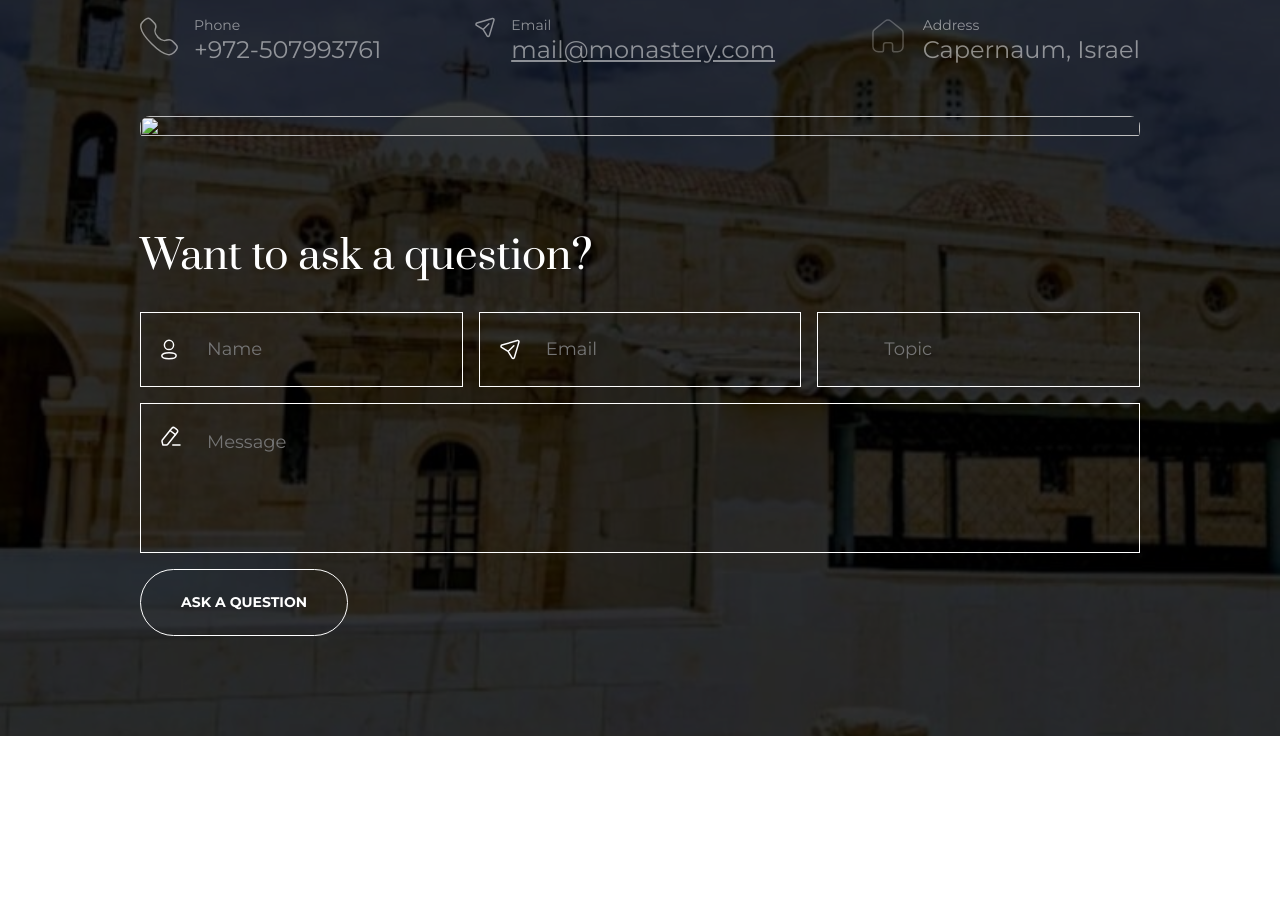
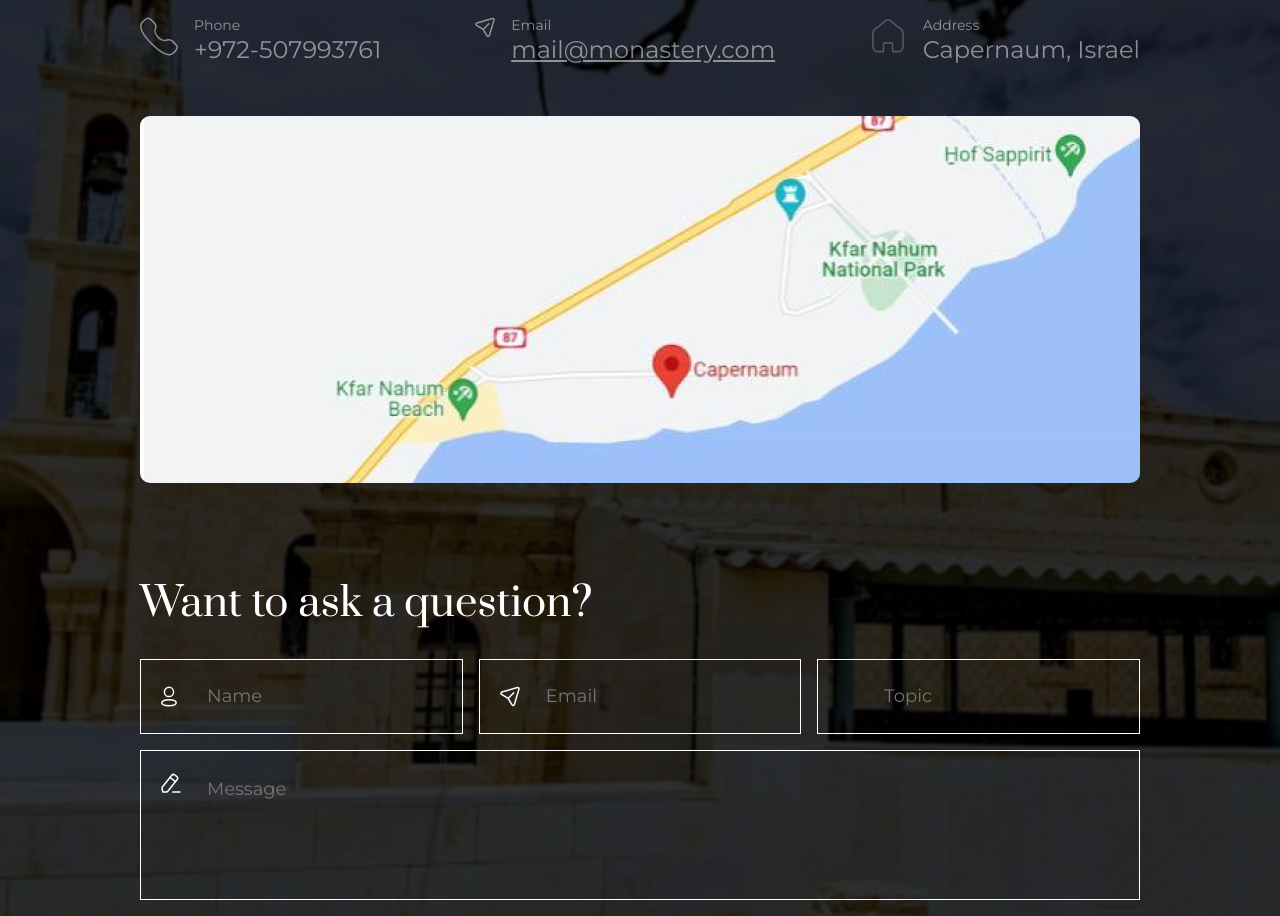
Before and after one commit to mmmmmmssssss1/test, a plain HTML site: page eng.html in a window 1280 px wide. Shown: the part 5468-6384 px from the top of the page. Before the commit the page ends 6204 px from the top, so only its background shows below. Drawn offline with Linux system fonts and the light colour scheme; files whose address does not match are found by name.

Commit message:
Update eng.html

```diff
--- a/eng.html
+++ b/eng.html
@@ -264,7 +264,7 @@
             </div>
 
             <div class="footer__map">
-              <img src="./img//Map.jpg" alt="">
+              <img src="./img/Map.jpg" alt="">
             </div>
 
             <div class="footer__form form">
```
